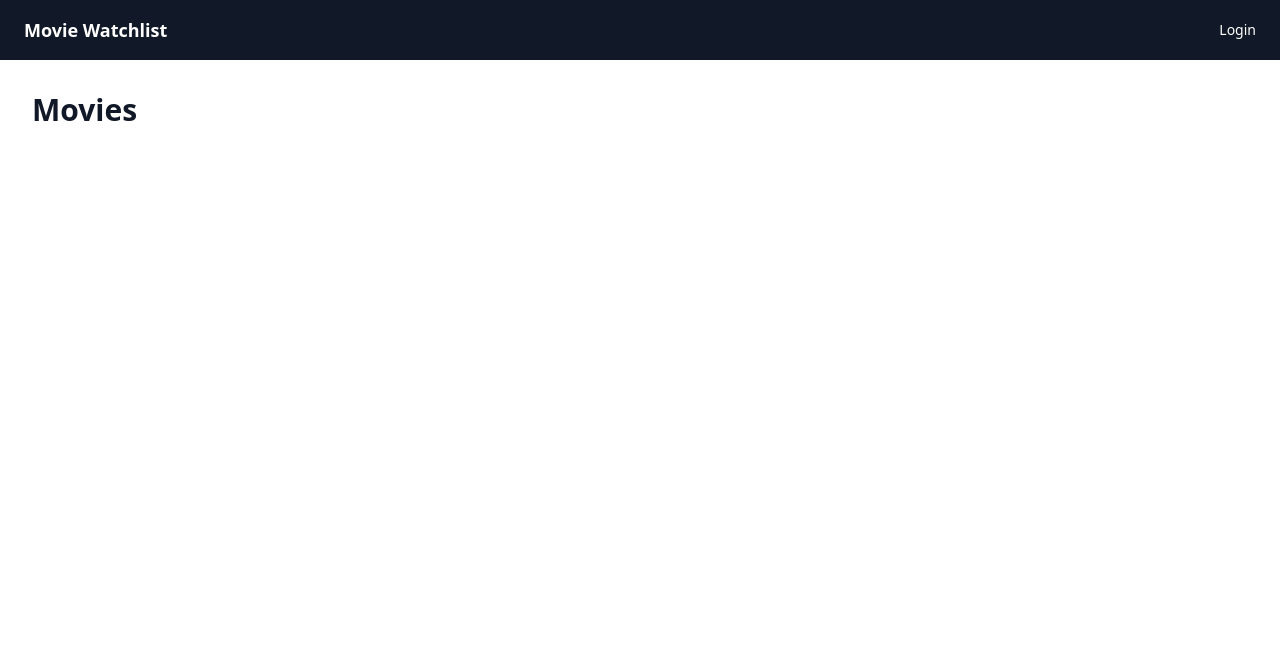
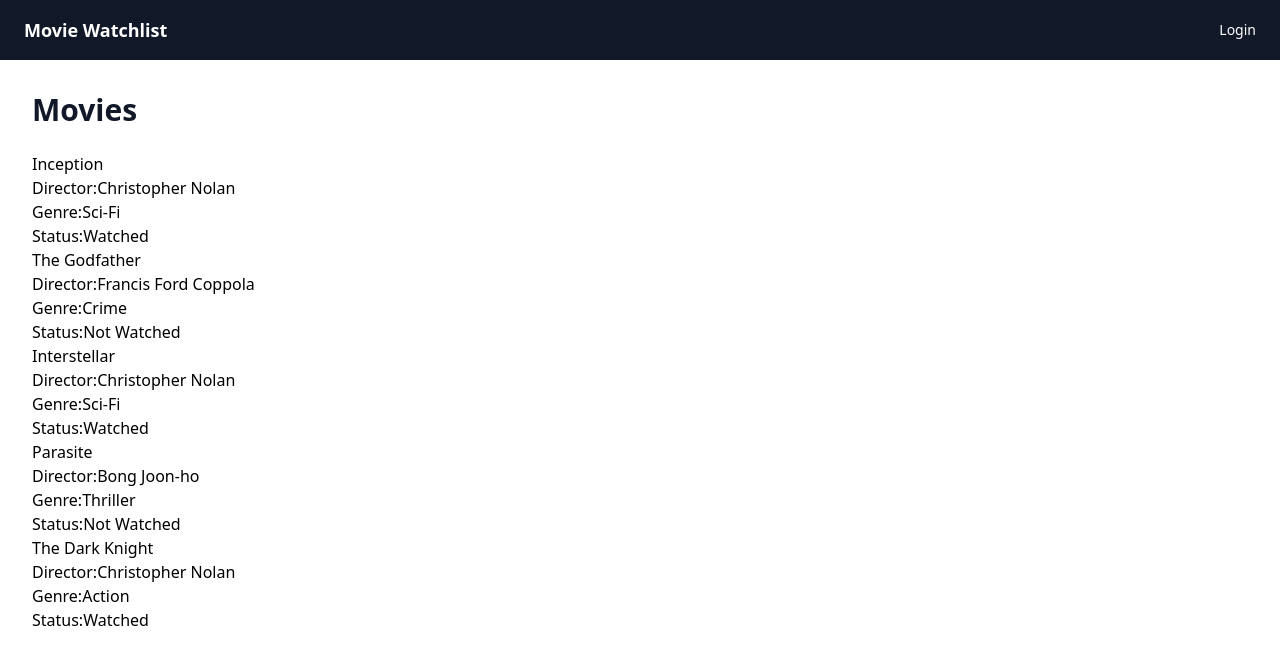
Before and after one commit to anidabilalli/movie-wachlist-132615, a React (Vite) app: page /movies in a window 1280 px wide. Shown: the top 664 px of the page. Built offline with nearby package versions, Linux system fonts and the light colour scheme.

Commit message:
Implemented Read

```diff
--- a/src/pages/MoviesPage.jsx
+++ b/src/pages/MoviesPage.jsx
@@ -1,12 +1,19 @@
-// TODO: import movies from utils/movies.js
-// TODO: implement Read - display the list of movies
-// TODO: implement Add, Update (toggle watched), and Delete
+import {movies} from "../utils/movies.js"
 
 function MoviesPage() {
   return (
     <div className="p-8">
       <h1 className="text-3xl font-bold text-gray-900 mb-6">Movies</h1>
-      {/* your implementation goes here */}
+        {
+            movies.map(movie => (
+                <div key={movie.id}>
+                    <h2>{movie.title}</h2>
+                        <p>Director:{movie.director}</p>
+                        <p>Genre:{movie.genre}</p>
+                        <p>Status:{movie.watched ? 'Watched': 'Not Watched'}</p>
+                </div>
+            ))
+        }
     </div>
   )
 }
```
